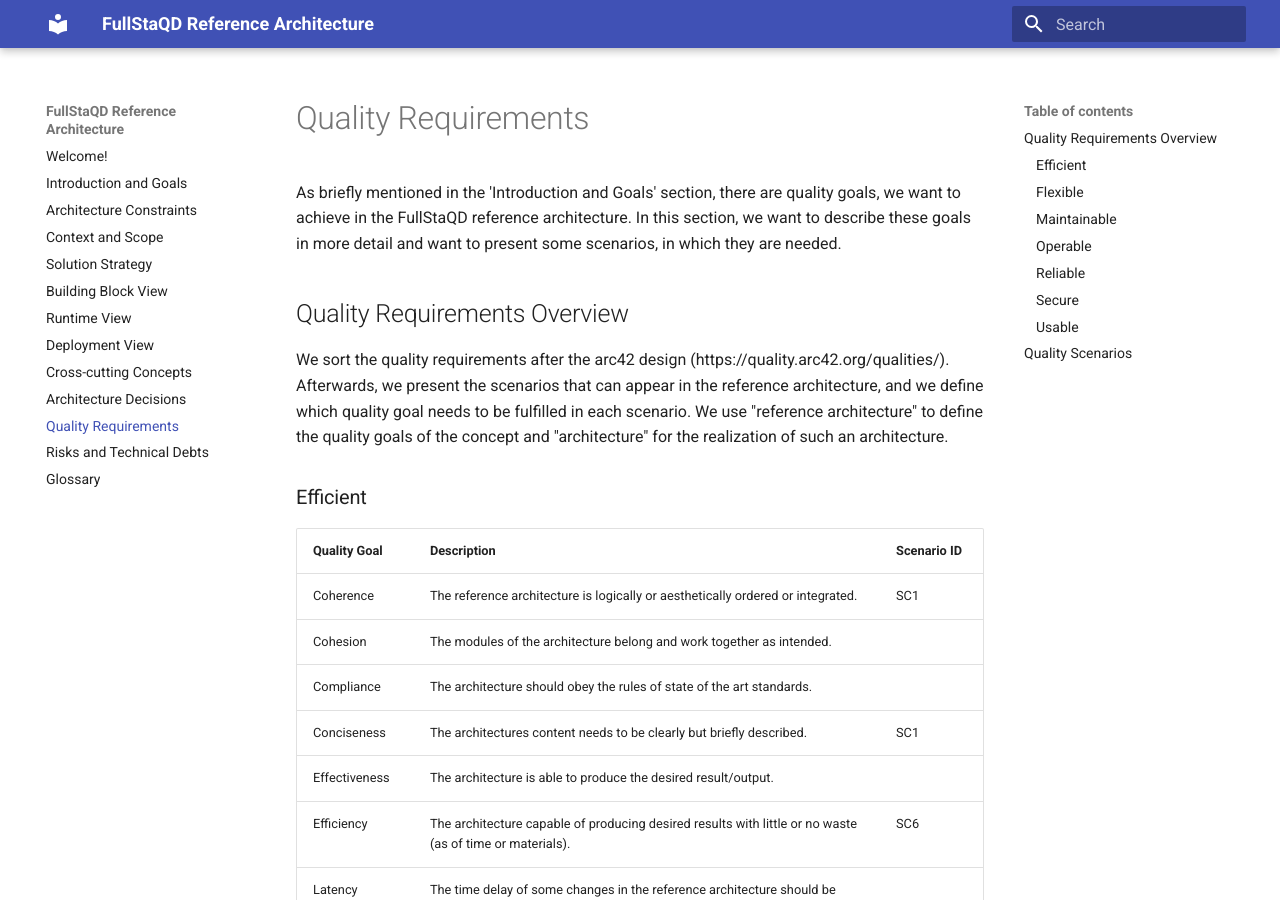
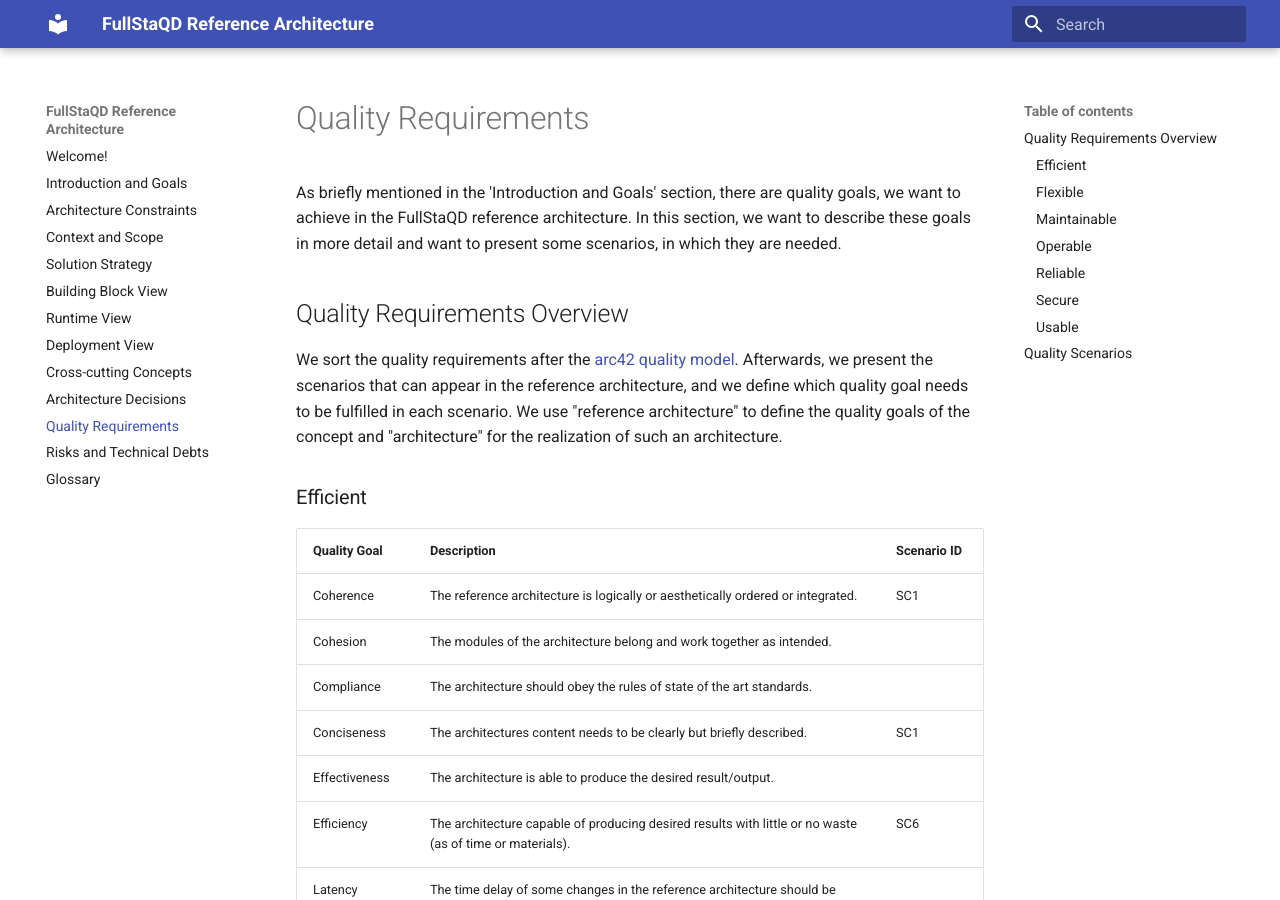
Before and after one commit to FullStaQD/architecture, an MkDocs documentation site: the page built from docs/10_quality_requirements.md, in a window 1280 px wide and 900 px high. Built offline with MkDocs 1.6.1 and Material for MkDocs 9.7.7, drawn with Linux system fonts in a browser that asks for light colours.

Commit message:
Update docs/10_quality_requirements.md
Co-authored-by: Max Schweikart <60352933+schweikart@users.noreply.github.com>
Signed-off-by: RinorKIT <tc4656@kit.edu>

```diff
--- a/docs/10_quality_requirements.md
+++ b/docs/10_quality_requirements.md
@@ -3,7 +3,7 @@ As briefly mentioned in the 'Introduction and Goals' section, there are quality
 In this section, we want to describe these goals in more detail and want to present some scenarios, in which they are needed.
 
 ## Quality Requirements Overview {#_quality_requirements_overview}
-We sort the quality requirements after the arc42 design (https://quality.arc42.org/qualities/). Afterwards, we present the scenarios that can appear in the reference architecture, and we define which quality goal needs to be fulfilled in each scenario. We use "reference architecture" to define the quality goals of the concept and "architecture" for the realization of such an architecture.
+We sort the quality requirements after the [arc42 quality model](https://quality.arc42.org/qualities/). Afterwards, we present the scenarios that can appear in the reference architecture, and we define which quality goal needs to be fulfilled in each scenario. We use "reference architecture" to define the quality goals of the concept and "architecture" for the realization of such an architecture.
 
 ### Efficient
 
```
